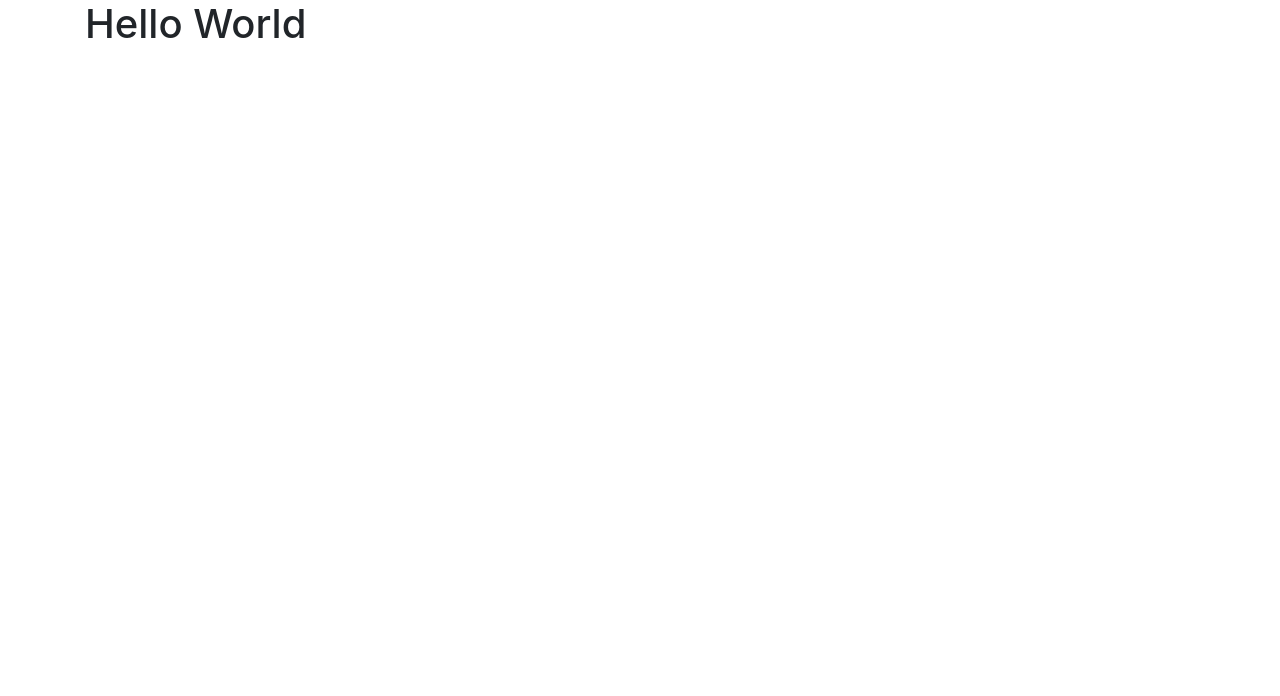
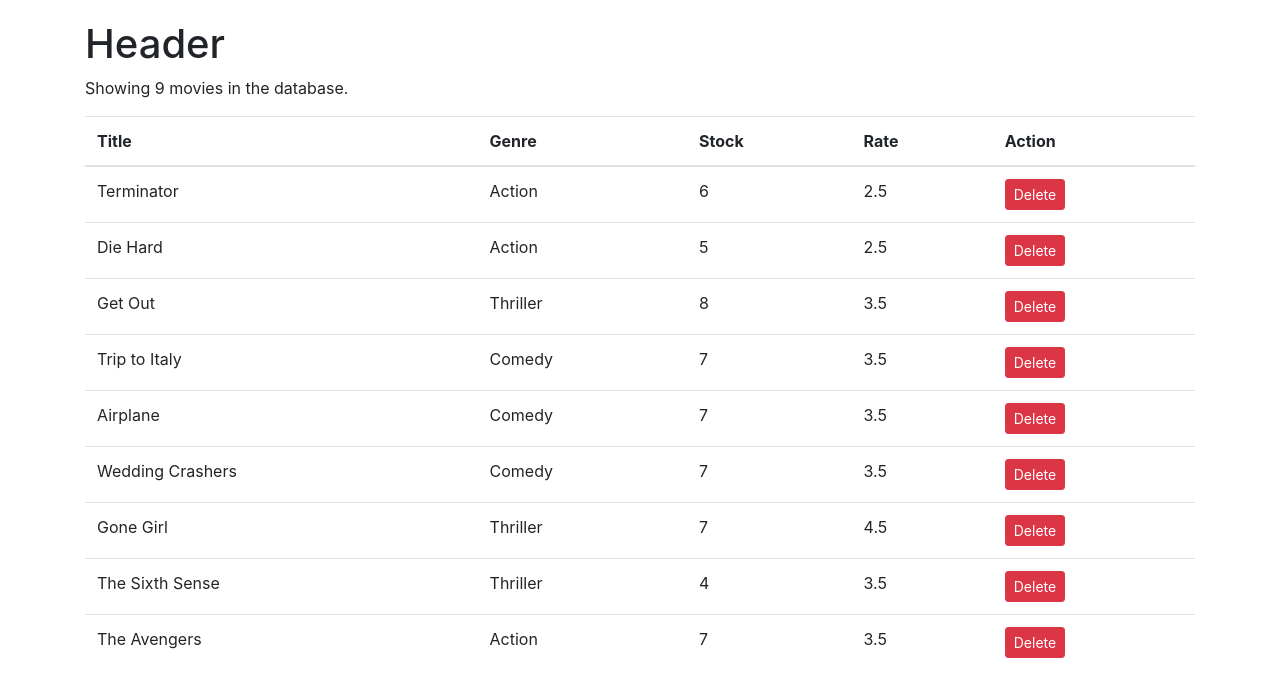
Before and after one commit to sithwin/react-vidly, a React (Create React App) app: page / in a window 1280 px wide. Shown: the top 696 px of the page. Built offline with nearby package versions, Linux system fonts and the light colour scheme.

Commit message:
render list

```diff
--- a/src/App.js
+++ b/src/App.js
@@ -1,10 +1,12 @@
 import logo from "./logo.svg";
 import "./App.css";
+import Movies from "./components/movies";
 
 function App() {
   return (
     <main className="container">
-      <h1>Hello World</h1>
+      <h1>Header</h1>
+      <Movies />
     </main>
   );
 }
--- /dev/null
+++ b/src/components/movies.jsx
@@ -0,0 +1,56 @@
+import React, { Component } from "react";
+import { getMovies } from "../services/fakeMovieService";
+
+class Movies extends Component {
+  state = {
+    movies: getMovies(),
+  };
+
+  handleDelete = (movie) => {
+    const movies = this.state.movies.filter((m) => m._id !== movie._id);
+    this.setState({ movies });
+  };
+
+  render() {
+    const { length: count } = this.state.movies;
+    if (count === 0) return <p>THere are no movies in the databases</p>;
+
+    return (
+      <React.Fragment>
+        <p>Showing {count} movies in the database.</p>
+
+        <table className="table">
+          <thead>
+            <tr>
+              <th>Title</th>
+              <th>Genre</th>
+              <th>Stock</th>
+              <th>Rate</th>
+              <th>Action</th>
+            </tr>
+          </thead>
+          <tbody>
+            {this.state.movies.map((movie) => (
+              <tr key={movie._id}>
+                <td>{movie.title}</td>
+                <td>{movie.genre.name}</td>
+                <td>{movie.numberInStock}</td>
+                <td>{movie.dailyRentalRate}</td>
+                <td>
+                  <button
+                    onClick={() => this.handleDelete(movie)}
+                    className="btn btn-danger btn-sm"
+                  >
+                    Delete
+                  </button>
+                </td>
+              </tr>
+            ))}
+          </tbody>
+        </table>
+      </React.Fragment>
+    );
+  }
+}
+
+export default Movies;
--- a/src/index.css
+++ b/src/index.css
@@ -1,13 +1,10 @@
 body {
   margin: 0;
-  font-family: -apple-system, BlinkMacSystemFont, 'Segoe UI', 'Roboto', 'Oxygen',
-    'Ubuntu', 'Cantarell', 'Fira Sans', 'Droid Sans', 'Helvetica Neue',
-    sans-serif;
-  -webkit-font-smoothing: antialiased;
-  -moz-osx-font-smoothing: grayscale;
+  padding: 20px 0 0 0;
+  font-family: sans-serif;
 }
 
 code {
-  font-family: source-code-pro, Menlo, Monaco, Consolas, 'Courier New',
+  font-family: source-code-pro, Menlo, Monaco, Consolas, "Courier New",
     monospace;
 }
--- /dev/null
+++ b/src/services/fakeGenreService.js
@@ -0,0 +1,9 @@
+export const genres = [
+  { _id: "5b21ca3eeb7f6fbccd471818", name: "Action" },
+  { _id: "5b21ca3eeb7f6fbccd471814", name: "Comedy" },
+  { _id: "5b21ca3eeb7f6fbccd471820", name: "Thriller" }
+];
+
+export function getGenres() {
+  return genres.filter(g => g);
+}
--- /dev/null
+++ b/src/services/fakeMovieService.js
@@ -0,0 +1,97 @@
+import * as genresAPI from "./fakeGenreService";
+
+const movies = [
+  {
+    _id: "5b21ca3eeb7f6fbccd471815",
+    title: "Terminator",
+    genre: { _id: "5b21ca3eeb7f6fbccd471818", name: "Action" },
+    numberInStock: 6,
+    dailyRentalRate: 2.5,
+    publishDate: "2018-01-03T19:04:28.809Z"
+  },
+  {
+    _id: "5b21ca3eeb7f6fbccd471816",
+    title: "Die Hard",
+    genre: { _id: "5b21ca3eeb7f6fbccd471818", name: "Action" },
+    numberInStock: 5,
+    dailyRentalRate: 2.5
+  },
+  {
+    _id: "5b21ca3eeb7f6fbccd471817",
+    title: "Get Out",
+    genre: { _id: "5b21ca3eeb7f6fbccd471820", name: "Thriller" },
+    numberInStock: 8,
+    dailyRentalRate: 3.5
+  },
+  {
+    _id: "5b21ca3eeb7f6fbccd471819",
+    title: "Trip to Italy",
+    genre: { _id: "5b21ca3eeb7f6fbccd471814", name: "Comedy" },
+    numberInStock: 7,
+    dailyRentalRate: 3.5
+  },
+  {
+    _id: "5b21ca3eeb7f6fbccd47181a",
+    title: "Airplane",
+    genre: { _id: "5b21ca3eeb7f6fbccd471814", name: "Comedy" },
+    numberInStock: 7,
+    dailyRentalRate: 3.5
+  },
+  {
+    _id: "5b21ca3eeb7f6fbccd47181b",
+    title: "Wedding Crashers",
+    genre: { _id: "5b21ca3eeb7f6fbccd471814", name: "Comedy" },
+    numberInStock: 7,
+    dailyRentalRate: 3.5
+  },
+  {
+    _id: "5b21ca3eeb7f6fbccd47181e",
+    title: "Gone Girl",
+    genre: { _id: "5b21ca3eeb7f6fbccd471820", name: "Thriller" },
+    numberInStock: 7,
+    dailyRentalRate: 4.5
+  },
+  {
+    _id: "5b21ca3eeb7f6fbccd47181f",
+    title: "The Sixth Sense",
+    genre: { _id: "5b21ca3eeb7f6fbccd471820", name: "Thriller" },
+    numberInStock: 4,
+    dailyRentalRate: 3.5
+  },
+  {
+    _id: "5b21ca3eeb7f6fbccd471821",
+    title: "The Avengers",
+    genre: { _id: "5b21ca3eeb7f6fbccd471818", name: "Action" },
+    numberInStock: 7,
+    dailyRentalRate: 3.5
+  }
+];
+
+export function getMovies() {
+  return movies;
+}
+
+export function getMovie(id) {
+  return movies.find(m => m._id === id);
+}
+
+export function saveMovie(movie) {
+  let movieInDb = movies.find(m => m._id === movie._id) || {};
+  movieInDb.name = movie.name;
+  movieInDb.genre = genresAPI.genres.find(g => g._id === movie.genreId);
+  movieInDb.numberInStock = movie.numberInStock;
+  movieInDb.dailyRentalRate = movie.dailyRentalRate;
+
+  if (!movieInDb._id) {
+    movieInDb._id = Date.now();
+    movies.push(movieInDb);
+  }
+
+  return movieInDb;
+}
+
+export function deleteMovie(id) {
+  let movieInDb = movies.find(m => m._id === id);
+  movies.splice(movies.indexOf(movieInDb), 1);
+  return movieInDb;
+}
```
